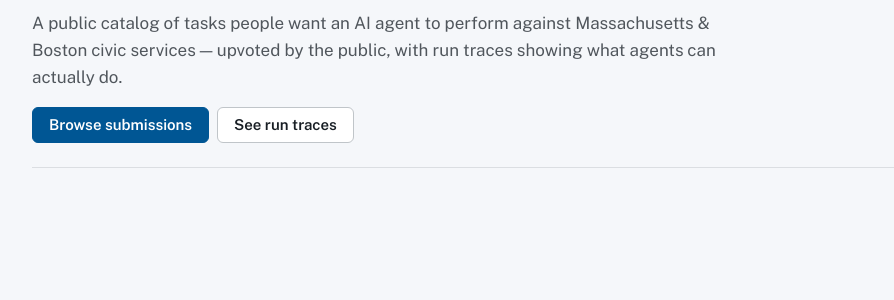
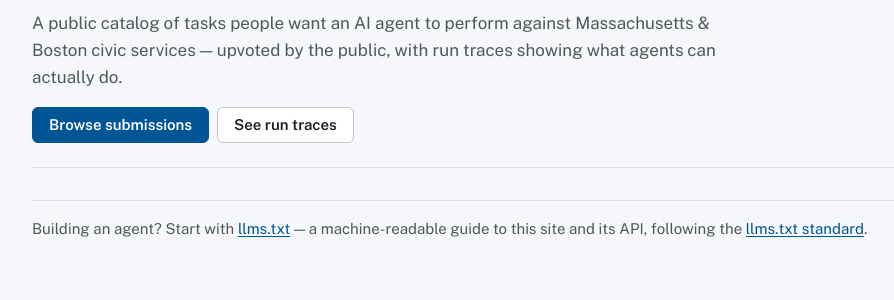
Before and after one commit to twschiller/ma-agent-eval, a Django app: template maeval/web/templates/web/home.html in a window 1280 px wide. Shown: the part 170-470 px from the top of the page, without its empty margins (144-1038 px from the left). Run offline with Django 5.2, Linux system fonts and the light colour scheme; the template is opened without the code that fills it, so the values that code supplies are empty; some libraries are stand-ins or nearby versions.

Commit message:
Add /llms.txt and link it from the home page (#12)
Serve /llms.txt at the site root per the llms.txt standard
(https://llmstxt.org): an LLM-oriented map that points agents at the human
web surfaces and, more importantly, the agent-facing API contract
(OpenAPI schema, health check). Links are absolute so the file stays
usable once fetched out of context. The home page links to it via a quiet
footer.

- web:llms_txt view renders the template as text/plain
- new .home-footer component, documented in DESIGN.md
- FR-9 added to docs/requirements/web.md
- tests: home links to llms.txt; llms.txt serves as plain text

Co-authored-by: Claude Opus 4.8 (1M context) <noreply@anthropic.com>

```diff
--- a/maeval/web/static/web/css/maeval.css
+++ b/maeval/web/static/web/css/maeval.css
@@ -808,6 +808,13 @@ textarea.field-input {
   flex-wrap: wrap;
   gap: var(--space-sm);
 }
+.home-footer {
+  margin-top: var(--space-xxl);
+  padding-top: var(--space-lg);
+  border-top: 1px solid var(--border);
+  color: var(--ink-muted); /* a quiet, agent-facing aside — not a primary CTA */
+  font-size: 0.9375rem;
+}
 
 /* ---- Empty state --------------------------------------------------------- */
 
--- a/maeval/web/templates/web/home.html
+++ b/maeval/web/templates/web/home.html
@@ -40,4 +40,13 @@
     {% endfor %}
   </div>
 {% endif %}
+
+<footer class="home-footer">
+  <p>
+    Building an agent? Start with
+    <a href="{% url 'web:llms_txt' %}">llms.txt</a> — a machine-readable guide to
+    this site and its API, following the
+    <a href="https://llmstxt.org/" rel="noopener">llms.txt standard</a>.
+  </p>
+</footer>
 {% endblock %}
--- a/maeval/web/urls.py
+++ b/maeval/web/urls.py
@@ -16,6 +16,7 @@ app_name = "web"
 
 urlpatterns = [
     path("", views.home, name="home"),
+    path("llms.txt", views.llms_txt, name="llms_txt"),
     path("submissions/", views.submission_list, name="submission_list"),
     # "new" is declared before the "<submission_id>" catch to keep it a page,
     # not a submission lookup.
```
Also changed, not shown: DESIGN.md (+7 -0 lines), docs/requirements/web.md (+5 -0 lines), maeval/web/templates/web/llms.txt (added, +17 -0 lines), maeval/web/tests/test_web.py (+19 -0 lines), maeval/web/views.py (+20 -0 lines).
